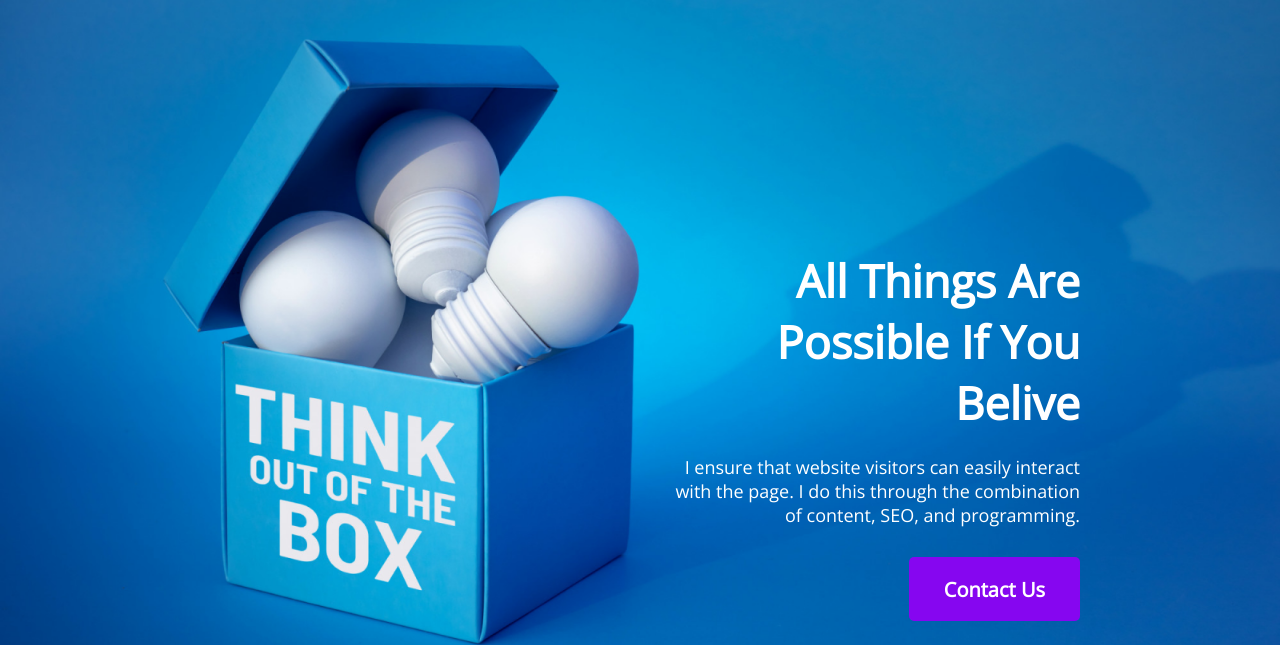
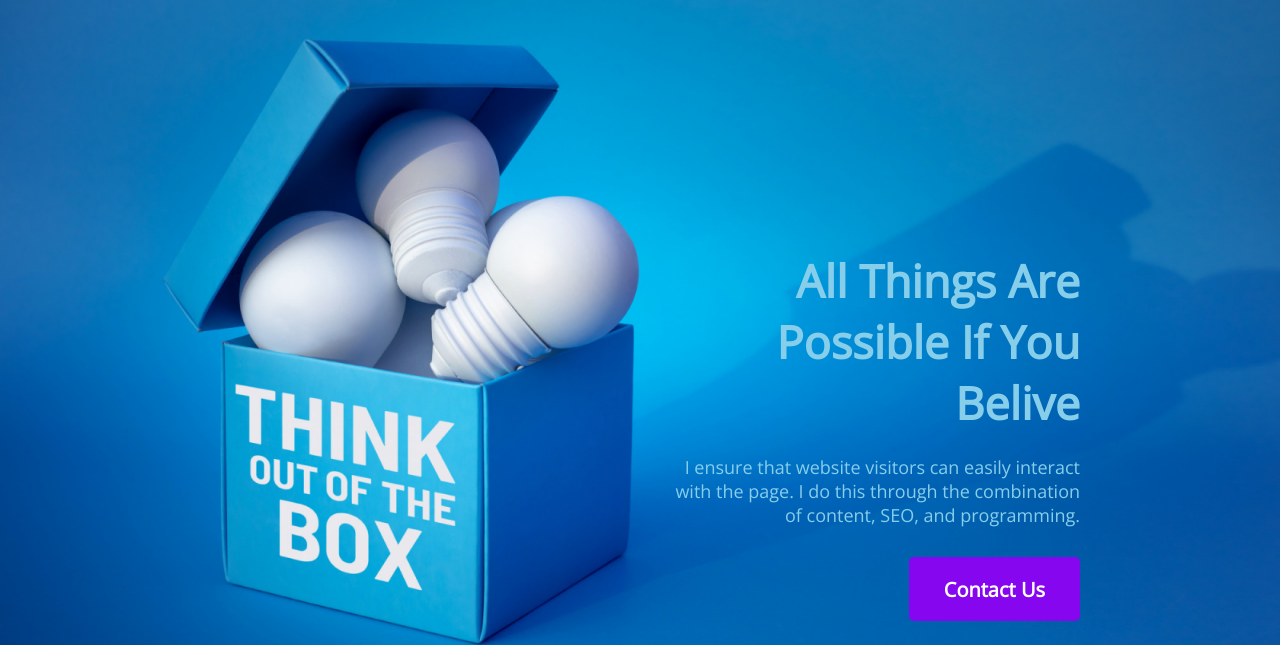
Before and after one commit to aminbiography/seo-web-developer, a plain HTML site: page index.html in a window 1280 px wide. Shown: the top 645 px of the page. Drawn offline with nearby package versions, Linux system fonts and the light colour scheme.

Commit message:
Add existing project files to Git

```diff
--- a/styles/believe.css
+++ b/styles/believe.css
@@ -23,12 +23,12 @@
 
 .banner-title {
     font-weight: 700;
-    color: #FFFFFF;
+    color: #87CEEB;
     font-size: 45px;
 }
 
 .banner-description {
-  color: #FFFFFF;
+  color: #87CEEB;
   font-size: 18px;
   margin-bottom: 30px;
 }
```
